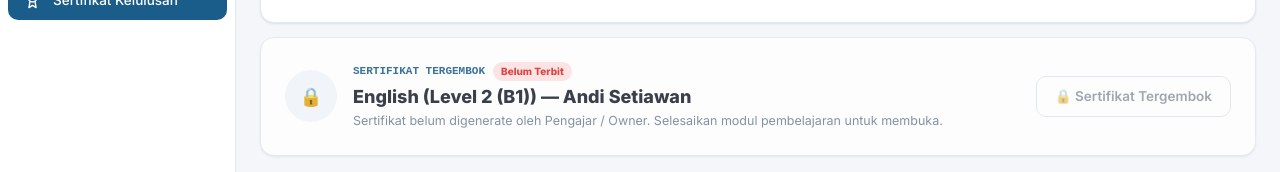
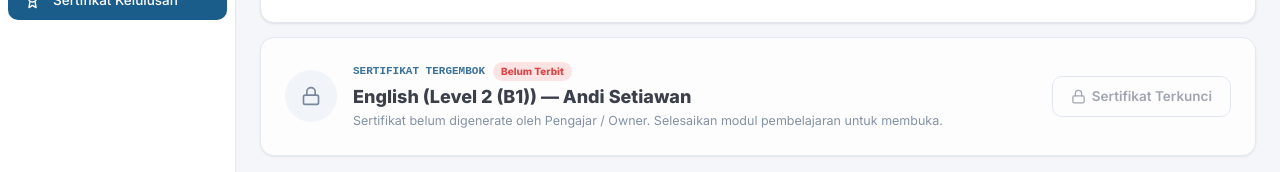
Before and after one commit to Arann12/bsd-after-school-club, a Next.js app: page /orang-tua/sertifikat in a window 1280 px wide. Shown: the part 297-469 px from the top of the page. Built offline with nearby package versions, Linux system fonts and the light colour scheme; no server answers.

Commit message:
menghilangkan emoji yang ada di program

```diff
--- a/app/admin/pembayaran/page.tsx
+++ b/app/admin/pembayaran/page.tsx
@@ -46,7 +46,11 @@ export default function FinancePembayaranPage() {
 
       {/* Info Banner Aturan ACC */}
       <div style={{ background: "#f0fdf4", border: "1.5px solid #bbf7d0", borderRadius: 12, padding: "12px 18px", color: "#166534", fontSize: 12.5, fontWeight: 600, display: "flex", alignItems: "center", gap: 10 }}>
-        <span style={{ fontSize: 16 }}>ℹ</span>
+        <svg width={18} height={18} viewBox="0 0 24 24" fill="none" stroke="currentColor" strokeWidth={2} strokeLinecap="round" strokeLinejoin="round" style={{ flexShrink: 0 }}>
+          <circle cx="12" cy="12" r="10"/>
+          <line x1="12" y1="16" x2="12" y2="12"/>
+          <line x1="12" y1="8" x2="12.01" y2="8"/>
+        </svg>
         <span>
           <strong>Aturan ACC Sistem:</strong> Pembayaran selain Cash (VA BCA, QRIS, Transfer Mandiri, E-Wallet) <strong>terverifikasi OTOMATIS LUNAS</strong> secara langsung. ACC manual hanya dilakukan untuk pembayaran <strong>Cash / Tunai</strong> pada menu Verifikasi Cash.
         </span>
--- a/app/guru/kelas/page.tsx
+++ b/app/guru/kelas/page.tsx
@@ -133,7 +133,7 @@ export default function GuruKelasListPage() {
   if (errorMsg) {
     return (
       <div className="card" style={{ padding: "40px 24px", textAlign: "center" }}>
-        <div style={{ fontSize: 15, fontWeight: 700, color: "var(--color-danger)", marginBottom: 8 }}>⚠ Gagal Memuat Data</div>
+        <div style={{ fontSize: 15, fontWeight: 700, color: "var(--color-danger)", marginBottom: 8 }}>Gagal Memuat Data</div>
         <div style={{ fontSize: 13, color: "var(--color-text-muted)", marginBottom: 20 }}>{errorMsg}</div>
         <button className="btn btn-primary" onClick={fetchData}>Coba Lagi</button>
       </div>
@@ -225,8 +225,9 @@ export default function GuruKelasListPage() {
                     {k.siswa} Siswa
                   </div>
                   <div style={{ fontSize: 12, color: "var(--color-text-muted)" }}>Level: {k.level}</div>
-                  <Link href={`/guru/kelas/${k.id}`} onClick={e => e.stopPropagation()} className="btn btn-accent" style={{ padding: "7px 16px", fontSize: 12.5, textDecoration: "none" }}>
-                    ▶ Mulai Sesi
+                  <Link href={`/guru/kelas/${k.id}`} onClick={e => e.stopPropagation()} className="btn btn-accent" style={{ padding: "7px 16px", fontSize: 12.5, textDecoration: "none", display: "inline-flex", alignItems: "center", gap: 6 }}>
+                    <svg width={13} height={13} viewBox="0 0 24 24" fill="currentColor" stroke="none"><polygon points="5 3 19 12 5 21 5 3"/></svg>
+                    Mulai Sesi
                   </Link>
                 </div>
               </div>
@@ -277,8 +278,9 @@ export default function GuruKelasListPage() {
             {/* Tombol Aksi */}
             <div style={{ display: "grid", gridTemplateColumns: "repeat(auto-fit, minmax(200px, 1fr))", gap: 10 }}>
               <button className="btn btn-ghost" onClick={() => setDipilih(null)}>Tutup</button>
-              <Link href={`/guru/kelas/${dipilih?.id}`} className="btn btn-accent" style={{ textDecoration: "none", textAlign: "center" }}>
-                ▶ Mulai Sesi Sekarang
+              <Link href={`/guru/kelas/${dipilih?.id}`} className="btn btn-accent" style={{ textDecoration: "none", textAlign: "center", display: "inline-flex", alignItems: "center", justifyContent: "center", gap: 6 }}>
+                <svg width={13} height={13} viewBox="0 0 24 24" fill="currentColor" stroke="none"><polygon points="5 3 19 12 5 21 5 3"/></svg>
+                Mulai Sesi Sekarang
               </Link>
             </div>
       </Modal>
--- a/app/orang-tua/sertifikat/page.tsx
+++ b/app/orang-tua/sertifikat/page.tsx
@@ -36,7 +36,12 @@ export default function OrangTuaSertifikatPage() {
             <div style={{ display: "flex", alignItems: "center", justifyContent: "space-between", flexWrap: "wrap", gap: 16 }}>
               <div style={{ display: "flex", alignItems: "center", gap: 16 }}>
                 <div style={{ width: 52, height: 52, borderRadius: "50%", background: c.isGenerated ? "#d1fae5" : "#f1f5f9", color: c.isGenerated ? "#059669" : "#64748b", display: "flex", alignItems: "center", justifyContent: "center", fontSize: 18, fontWeight: 900 }}>
-                  {c.isGenerated ? "✓" : "🔒"}
+                  {c.isGenerated ? "✓" : (
+                    <svg width={20} height={20} viewBox="0 0 24 24" fill="none" stroke="currentColor" strokeWidth={2} strokeLinecap="round" strokeLinejoin="round">
+                      <rect x="3" y="11" width="18" height="11" rx="2" ry="2"/>
+                      <path d="M7 11V7a5 5 0 0 1 10 0v4"/>
+                    </svg>
+                  )}
                 </div>
                 <div>
                   <div style={{ display: "flex", alignItems: "center", gap: 8 }}>
@@ -59,8 +64,12 @@ export default function OrangTuaSertifikatPage() {
                   Lihat & Unduh Sertifikat (PDF)
                 </button>
               ) : (
-                <button className="btn btn-ghost" disabled style={{ opacity: 0.6, cursor: "not-allowed", border: "1px solid #cbd5e1" }}>
-                  🔒 Sertifikat Tergembok
+                <button className="btn btn-ghost" disabled style={{ opacity: 0.6, cursor: "not-allowed", border: "1px solid #cbd5e1", display: "inline-flex", alignItems: "center", gap: 6 }}>
+                  <svg width={14} height={14} viewBox="0 0 24 24" fill="none" stroke="currentColor" strokeWidth={2} strokeLinecap="round" strokeLinejoin="round">
+                    <rect x="3" y="11" width="18" height="11" rx="2" ry="2"/>
+                    <path d="M7 11V7a5 5 0 0 1 10 0v4"/>
+                  </svg>
+                  Sertifikat Terkunci
                 </button>
               )}
             </div>
```
Also changed, not shown: app/admin/classes/page.tsx (line endings or trailing spaces), 1 other file (tests, documents, lock files or other folders).
